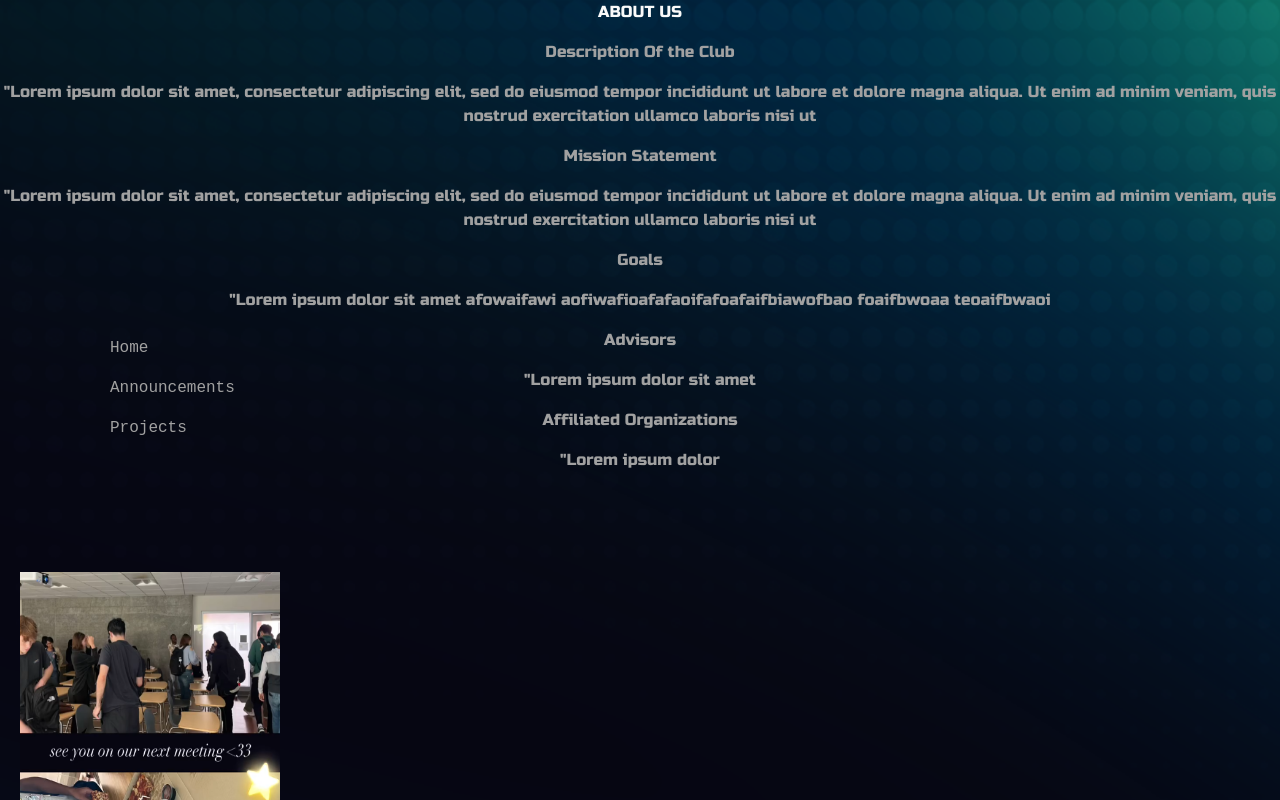
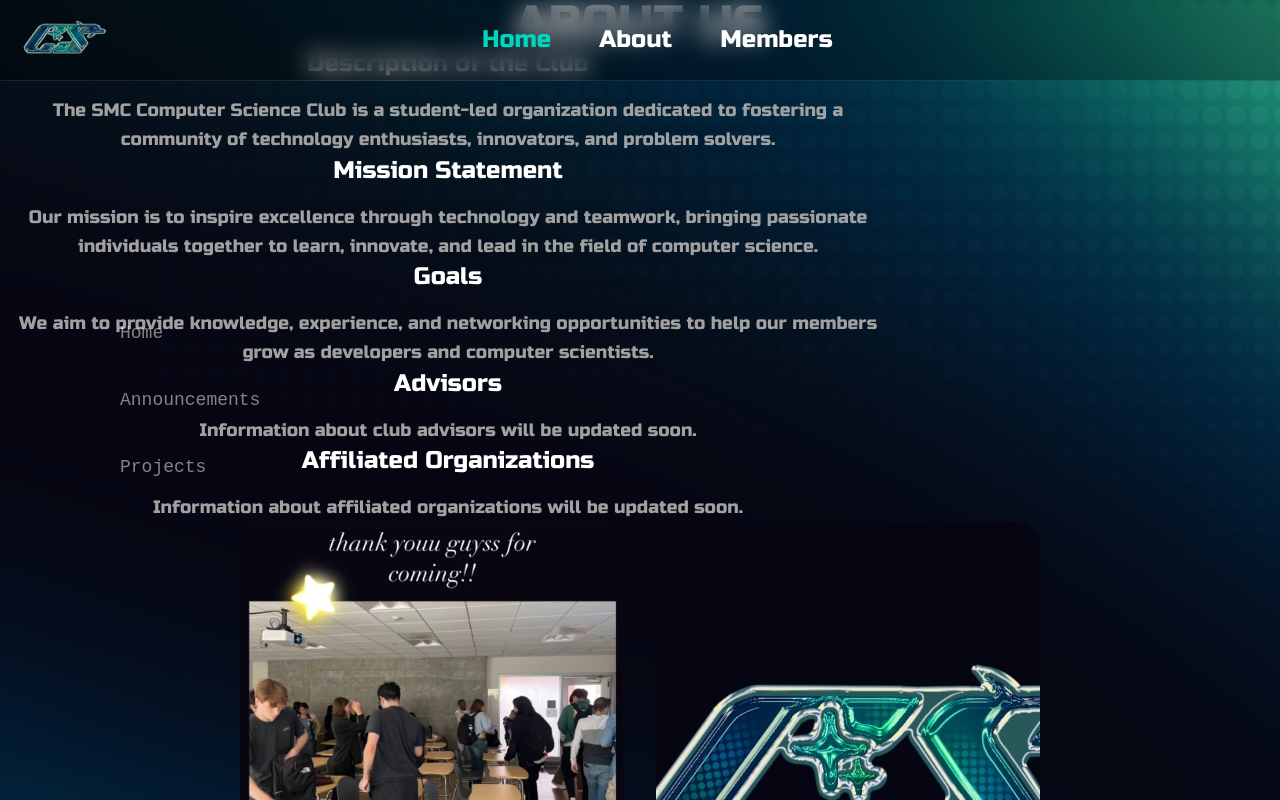
Before and after one commit to cs-club-smc/fall-2025-website, a React (Vite) app: page /about in a window 1280 px wide. Shown: the top 800 px of the page. Built offline with nearby package versions, Linux system fonts and the light colour scheme.

Commit message:
improvements.

```diff
--- a/src/App.jsx
+++ b/src/App.jsx
@@ -1,22 +1,21 @@
-import { BrowserRouter as Router, Routes, Route, Link } from "react-router-dom";
+import { BrowserRouter as Router, Routes, Route } from "react-router-dom";
 import Home from "./pages/Home";
 import About from "./pages/About";
 import Members from "./pages/Members";
 import NotFound from "./pages/NotFound";
 import Sidebar from "./components/Sidebar";
+import Navbar from "./components/Navbar";
 import Background from './assets/Background.png';
-
 
 function App() {
   return (
-    <>
-
+    <div className="min-h-screen">
       <div
-        className="min-h-screen bg-fixed bg-cover bg-center bg-no-repeat"
+        className="fixed inset-0 bg-cover bg-center bg-no-repeat -z-10"
         style={{ backgroundImage: `url(${Background})` }}
-      >
-
+      />
       <Router>
+        <Navbar />
         <Sidebar />
         <Routes>
           <Route element={<Home />} path="/"/>
@@ -26,8 +25,7 @@ function App() {
         </Routes>
       </Router>
     </div>
-    </>
-  )
+  );
 }
 
 export default App;
--- a/src/components/Home/Announcements/Announcements.jsx
+++ b/src/components/Home/Announcements/Announcements.jsx
@@ -9,7 +9,7 @@ function Announcements() {
 
     return(
         <>
-            <h1 className="text-8xl">ANNOUNCMENTS</h1>
+            <h1 className="text-8xl">ANNOUNCEMENTS</h1>
             {announcementsData.map((value, index) => {
                 return(
                     <div className="flex justify-center items-center">
--- a/src/components/Home/Projects.jsx
+++ b/src/components/Home/Projects.jsx
@@ -1,10 +1,12 @@
-
 function Projects() {
-    return(
-        <>
-
-        </>
-    )
+    return (
+        <div className="flex flex-col items-center justify-center h-full text-white">
+            <h1 className="text-8xl mb-8">PROJECTS</h1>
+            <p className="text-2xl max-w-2xl text-center">
+                Check out our amazing projects and collaborative work. More content coming soon!
+            </p>
+        </div>
+    );
 }
 
 export default Projects;
--- a/src/components/Navbar.jsx
+++ b/src/components/Navbar.jsx
@@ -1,14 +1,44 @@
+import { Link } from "react-router-dom";
+import logo from "../assets/Navbar/cs-club-logo.png";
+
 function Navbar() {
-    return(
-        <nav>
-            <ul>
-                <li><a href = "#">Home</a></li>
-                <li><a href = "#">About</a></li>
-                <li><a href = "#">Officers</a></li>
-                <li><a href = "#">Join Now</a></li>
-            </ul>
+    return (
+        <nav className="fixed top-0 left-0 right-0 z-50 backdrop-blur-md bg-black/30 border-b border-white/10">
+            <div className="w-full px-12 py-6 flex items-center">
+                {/* Logo - Left side */}
+                <div className="flex-none">
+                    <Link to="/" className="flex items-center">
+                        <img src={logo} alt="CS Club Logo" className="h-20 w-auto" />
+                    </Link>
+                </div>
+
+                {/* Navigation Links - Centered */}
+                <div className="flex-1 flex justify-center gap-12 text-2xl" style={{ fontFamily: "'Russo One', sans-serif" }}>
+                    <Link
+                        to="/"
+                        className="text-teal-400 hover:text-teal-300 transition-colors"
+                    >
+                        Home
+                    </Link>
+                    <Link
+                        to="/about"
+                        className="text-white hover:text-teal-400 transition-colors"
+                    >
+                        About
+                    </Link>
+                    <Link
+                        to="/members"
+                        className="text-white hover:text-teal-400 transition-colors"
+                    >
+                        Members
+                    </Link>
+                </div>
+
+                {/* Right side - placeholder for Join Now Button */}
+                <div className="flex-none w-20"></div>
+            </div>
         </nav>
-    )
+    );
 }
 
 export default Navbar;
--- a/src/components/Sidebar.jsx
+++ b/src/components/Sidebar.jsx
@@ -1,27 +1,72 @@
-import { NavLink } from "react-router-dom";
-
+import { useState, useEffect } from "react";
+import { useLocation } from "react-router-dom";
 
 function Sidebar() {
+    const [activeSection, setActiveSection] = useState("home");
+    const location = useLocation();
 
+    useEffect(() => {
+        // Only run scroll detection on home page
+        if (location.pathname !== "/") {
+            setActiveSection("");
+            return;
+        }
+
+        const handleScroll = () => {
+            const scrollPosition = window.scrollY + window.innerHeight / 2;
+
+            const announcementsSection = document.getElementById("announcements");
+            const projectsSection = document.getElementById("projects");
+
+            if (projectsSection && scrollPosition >= projectsSection.offsetTop) {
+                setActiveSection("projects");
+            } else if (announcementsSection && scrollPosition >= announcementsSection.offsetTop) {
+                setActiveSection("announcements");
+            } else {
+                setActiveSection("home");
+            }
+        };
+
+        handleScroll(); // Check on mount
+        window.addEventListener("scroll", handleScroll);
+        return () => window.removeEventListener("scroll", handleScroll);
+    }, [location.pathname]);
 
     return (
-        <>
         <div className="sidebar">
+            <a
+                className={`sidebarComponent ${activeSection === "home" ? "active" : ""}`}
+                href="#"
+                onClick={(e) => {
+                    e.preventDefault();
+                    window.scrollTo({ top: 0, behavior: "smooth" });
+                }}
+            >
+                Home
+            </a>
 
-       <NavLink className="sidebarComponent" to="/" end>
-            <p>Home</p>
-        </NavLink>
+            <a
+                className={`sidebarComponent ${activeSection === "announcements" ? "active" : ""}`}
+                href="#announcements"
+                onClick={(e) => {
+                    e.preventDefault();
+                    document.getElementById("announcements")?.scrollIntoView({ behavior: "smooth" });
+                }}
+            >
+                Announcements
+            </a>
 
-        <NavLink className="sidebarComponent" to="/" end>
-            <p>Announcements</p>
-        </NavLink>
-
-        <NavLink className="sidebarComponent" to="/Projects" end>
-            <p>Projects</p>
-        </NavLink>
-
+            <a
+                className={`sidebarComponent ${activeSection === "projects" ? "active" : ""}`}
+                href="#projects"
+                onClick={(e) => {
+                    e.preventDefault();
+                    document.getElementById("projects")?.scrollIntoView({ behavior: "smooth" });
+                }}
+            >
+                Projects
+            </a>
         </div>
-        </>
     );
 }
 
--- a/src/index.css
+++ b/src/index.css
@@ -22,6 +22,8 @@ body {
   display: flex;
   place-items: center;
   text-align: center;
+  background: oklch(20.5% 0 0);
+  min-height: 100vh;
 }
 
 .img-container {
@@ -29,19 +31,8 @@ body {
   display: flex;
   justify-content: center;
   height: 18rem;
-  width: 64rem; /* adjust as needed */
+  width: 100%;
   position: relative;
-  width: 100%;
-}
-
-img {
-  height: 24rem;
-  clip-path: inset(100px 20px 120px 20px); /* top right bottom left */
-}
-
-body {
-  background: oklch(20.5% 0 0);
-  height: 100vh;
 }
 
 #root {
@@ -58,28 +49,31 @@ p {
 .sidebar {
   text-align: left;
   position: fixed;
-  top: 300px;
+  top: 50%;
   left: 90px;
+  transform: translateY(-50%);
   width: 200px;
-  height: 100%;
   padding: 20px;
-  cursor: pointer;
-  float: left;
   font-family: 'Roboto Mono', monospace;
   font-weight: 500;
+  display: flex;
+  flex-direction: column;
+  gap: 20px;
+  z-index: 10;
 }
 
-.sidebar .sidebarComponent.active {
+.sidebar .sidebarComponent {
   display: block;
   padding: 10px;
-  margin-bottom: 10px;
-  color: white;
+  color: rgba(255, 255, 255, 0.5);
   text-decoration: none;
   border-radius: 4px;
-
+  transition: all 0.3s ease;
+  font-size: 1.125rem;
 }
 
-.sidebar p:hover{
+.sidebar .sidebarComponent:hover,
+.sidebar .sidebarComponent.active {
   color: #66C48A;
-  text-shadow:0 0 5px white, 0 0 10px white, 0 0 20px white
+  text-shadow: 0 0 5px white, 0 0 10px white, 0 0 20px white;
 }
--- a/src/pages/About.jsx
+++ b/src/pages/About.jsx
@@ -1,62 +1,70 @@
-import background from '../assets/About/background.png'
-import meeting from '../assets/About/meeting.png'
-import logo from '../assets/About/logo.jpg'
-
+import background from '../assets/About/background.png';
+import meeting from '../assets/About/meeting.png';
+import logo from '../assets/About/logo.jpg';
 
 function About() {
-    return(
+    return (
         <main
-        style={{
-            minHeight: '100vh',
-            backgroundImage: `url(${background})`,
-            backgroundSize: 'cover',
-            backgroundPosition: 'center',
-            backgroundRepeat: 'no-repeat',
-        }}
+            className="min-h-screen bg-cover bg-center bg-no-repeat pt-24"
+            style={{ backgroundImage: `url(${background})` }}
         >
-        <h1>ABOUT US</h1>
+            <div className="container mx-auto px-4 py-12">
+                <h1 className="text-5xl font-bold text-white text-center mb-12">
+                    ABOUT US
+                </h1>
 
-        <p>Description Of the Club</p>
-        <p>"Lorem ipsum dolor sit amet, consectetur adipiscing elit, sed do eiusmod tempor incididunt ut labore et dolore magna aliqua. Ut enim ad minim veniam, quis nostrud exercitation ullamco laboris nisi ut </p>
+                <div className="max-w-4xl mx-auto space-y-8 text-white">
+                    <section>
+                        <h2 className="text-2xl font-semibold mb-3">Description of the Club</h2>
+                        <p className="text-lg leading-relaxed">
+                            The SMC Computer Science Club is a student-led organization dedicated to fostering a community of technology enthusiasts, innovators, and problem solvers.
+                        </p>
+                    </section>
 
-        <p>Mission Statement </p>
-        <p>"Lorem ipsum dolor sit amet, consectetur adipiscing elit, sed do eiusmod tempor incididunt ut labore et dolore magna aliqua. Ut enim ad minim veniam, quis nostrud exercitation ullamco laboris nisi ut
+                    <section>
+                        <h2 className="text-2xl font-semibold mb-3">Mission Statement</h2>
+                        <p className="text-lg leading-relaxed">
+                            Our mission is to inspire excellence through technology and teamwork, bringing passionate individuals together to learn, innovate, and lead in the field of computer science.
                         </p>
+                    </section>
 
-        <p>Goals</p>
-        <p>"Lorem ipsum dolor sit amet afowaifawi aofiwafioafafaoifafoafaifbiawofbao foaifbwoaa teoaifbwaoi  </p>
+                    <section>
+                        <h2 className="text-2xl font-semibold mb-3">Goals</h2>
+                        <p className="text-lg leading-relaxed">
+                            We aim to provide knowledge, experience, and networking opportunities to help our members grow as developers and computer scientists.
+                        </p>
+                    </section>
 
-        <p>Advisors </p>
-        <p>"Lorem ipsum dolor sit amet </p>
+                    <section>
+                        <h2 className="text-2xl font-semibold mb-3">Advisors</h2>
+                        <p className="text-lg leading-relaxed">
+                            Information about club advisors will be updated soon.
+                        </p>
+                    </section>
 
-        <p>Affiliated Organizations</p>
-        <p>"Lorem ipsum dolor </p>
+                    <section>
+                        <h2 className="text-2xl font-semibold mb-3">Affiliated Organizations</h2>
+                        <p className="text-lg leading-relaxed">
+                            Information about affiliated organizations will be updated soon.
+                        </p>
+                    </section>
+                </div>
 
-        <div>
+                <div className="flex flex-wrap justify-center gap-8 mt-12">
                     <img
                         src={meeting}
-            alt = "CS Club meeting"
-            style = {{
-                width: '300px',
-                height: '500px',
-                borderRadius:'62px',
-            }}
+                        alt="CS Club meeting"
+                        className="w-full max-w-sm h-auto rounded-3xl object-cover"
                     />
-
                     <img
                         src={logo}
-            alt = "CS Club logo"
-            style = {{
-                width: '300px',
-                height: '500px',
-                borderRadius:'62px',
-            }}
+                        alt="CS Club logo"
+                        className="w-full max-w-sm h-auto rounded-3xl object-cover"
                     />
                 </div>
-
-
+            </div>
         </main>
-    )
+    );
 }
 
 export default About;
--- a/src/pages/Home.jsx
+++ b/src/pages/Home.jsx
@@ -1,27 +1,21 @@
 import Landing from "../components/Home/Landing";
 import Announcements from "../components/Home/Announcements/Announcements";
 import Projects from "../components/Home/Projects";
-import Navbar from "../components/Navbar";
 
 function Home() {
   return (
-    <>
-      <div className="">
-        <Navbar />
-      </div>
     <div className="h-full">
       <div className="h-screen">
         <Landing/>
       </div>
-        <div className="h-screen">
+      <div id="announcements" className="h-screen">
         <Announcements />
       </div>
-        <div className="h-screen">
+      <div id="projects" className="h-screen">
        <Projects />
       </div>
     </div>
-    </>
-  )
+  );
 }
 
 export default Home;
```
Lines whose indentation alone changed are shown as unchanged.
